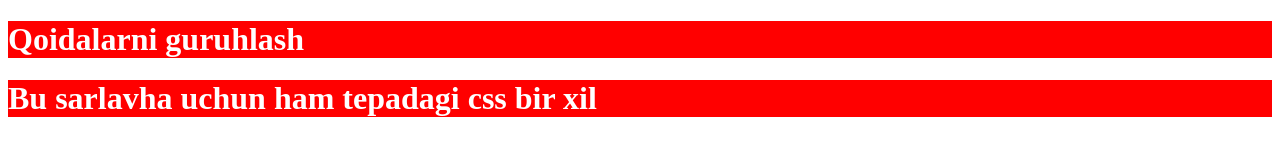
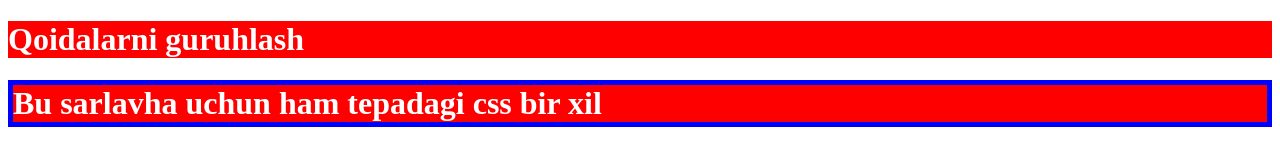
Before and after one commit to nazirov-istam/html_course_materials, a plain HTML site: page CSS Course notes/Text decoration, pseudo classes and rules/Grouping rules.html in a window 1280 px wide. Drawn offline with Linux system fonts and the light colour scheme.

```diff
--- a/CSS Course notes/Text decoration, pseudo classes and rules/Grouping rules.html
+++ b/CSS Course notes/Text decoration, pseudo classes and rules/Grouping rules.html
@@ -10,7 +10,7 @@
       }
 
       .heading-2 {
-        border: 5px solid blueg
+        border: 5px solid blue
       }
     </style>
   </head>
```
